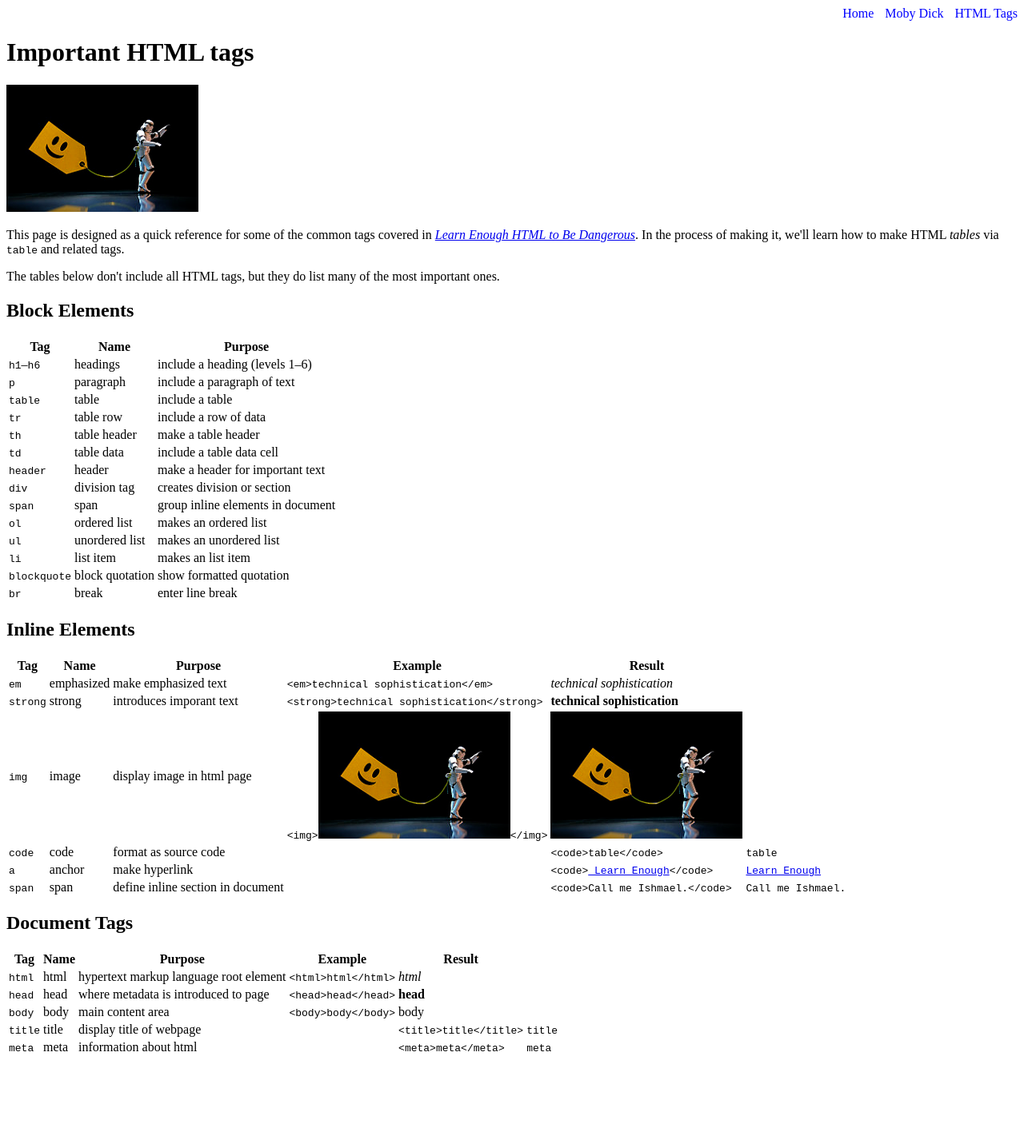
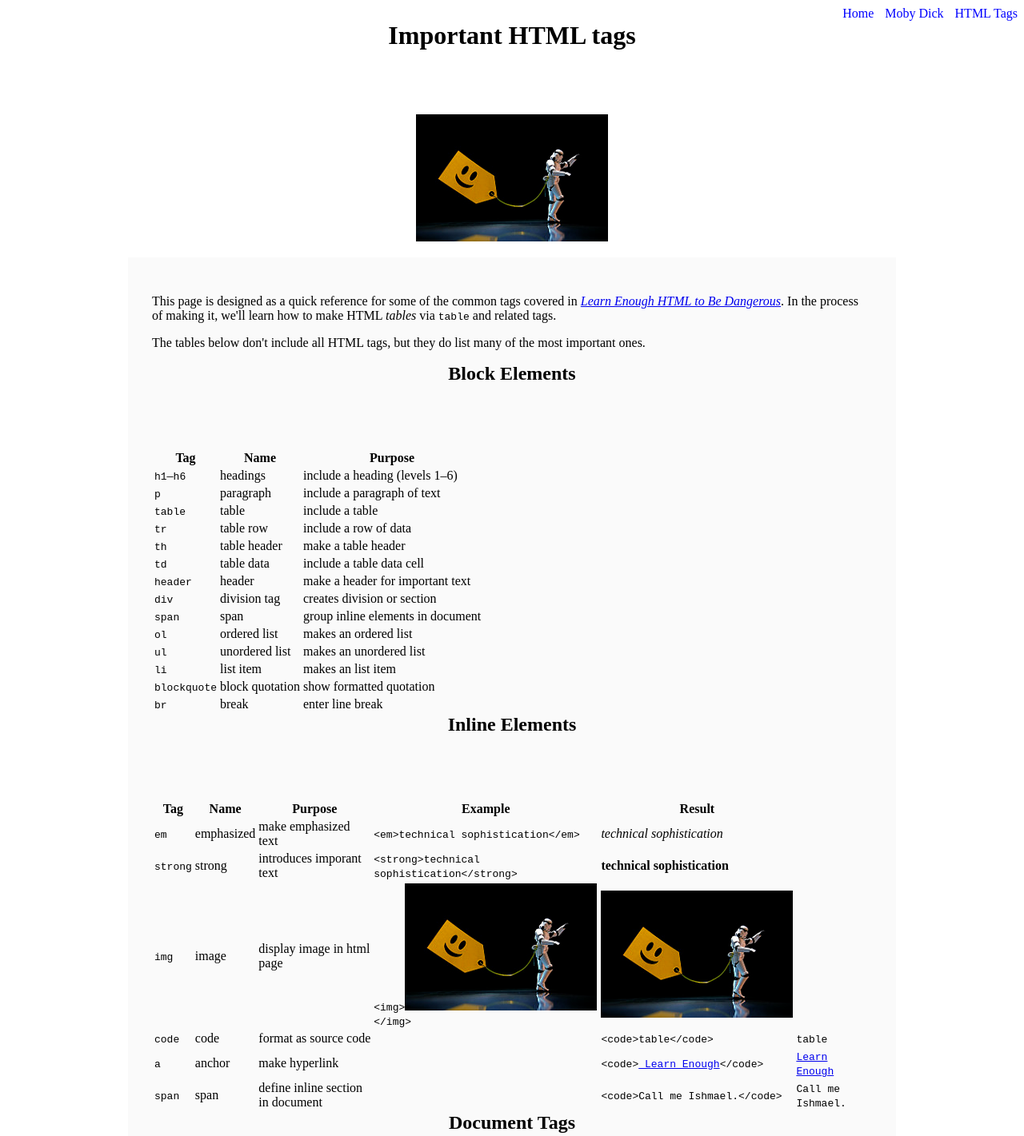
Before and after one commit to KleEnder/sample_website, a plain HTML site: page tags.html in a window 1280 px wide. Shown: the top 1421 px of the page at 80% size. Before the commit the page ends 1330 px from the top, so only its background shows below. Drawn offline with Linux system fonts and the light colour scheme.

Commit message:
Styled tag page

```diff
--- a/tags.html
+++ b/tags.html
@@ -12,11 +12,13 @@
       <a href="tags.html" style="margin: 0 0 0 10px; text-decoration: none; color: #0000ff;">HTML Tags</a>
     </div>
 
-    <h1>Important HTML tags</h1>
+    <h1 style="text-align: center; margin: 0 0 80px;">Important HTML tags</h1>
 
     <a href="https://s3-us-west-2.amazonaws.com/learnenough/storm_trooper_tagged.jpg">
-      <img src="images/storm_trooper_tagged.jpg" alt="Tagged Storm Trooper">
+      <img src="images/storm_trooper_tagged.jpg" alt="Tagged Storm Trooper" style="display: block; margin: 0 auto">
     </a>
+
+    <div style="width: 900px; margin: 20px auto; padding: 30px; background: #fafafa">
 
       <p>
         This page is designed as a quick reference for some of the common tags
@@ -31,7 +33,7 @@
         the most important ones.
       </p>
 
-    <h2>Block Elements</h2>
+      <h2 style="text-align: center; margin: 0 0 80px;">Block Elements</h2>
 
       <table>
         <tr>
@@ -111,7 +113,7 @@
         </tr>
       </table>
 
-    <h2>Inline Elements</h2>
+      <h2 style="text-align: center; margin: 0 0 80px;">Inline Elements</h2>
 
       <table>
         <tr>
@@ -165,7 +167,7 @@
         </tr>
       </table>
 
-    <h2>Document Tags</h2>
+      <h2 style="text-align: center; margin: 0 0 80px;">Document Tags</h2>
 
       <table>
         <tr>
@@ -211,6 +213,7 @@
           <td><code>meta</code></td>
         </tr>
       </table>
+    </div>
 
   </body>
 </html>
```
Lines whose indentation alone changed are shown as unchanged.
